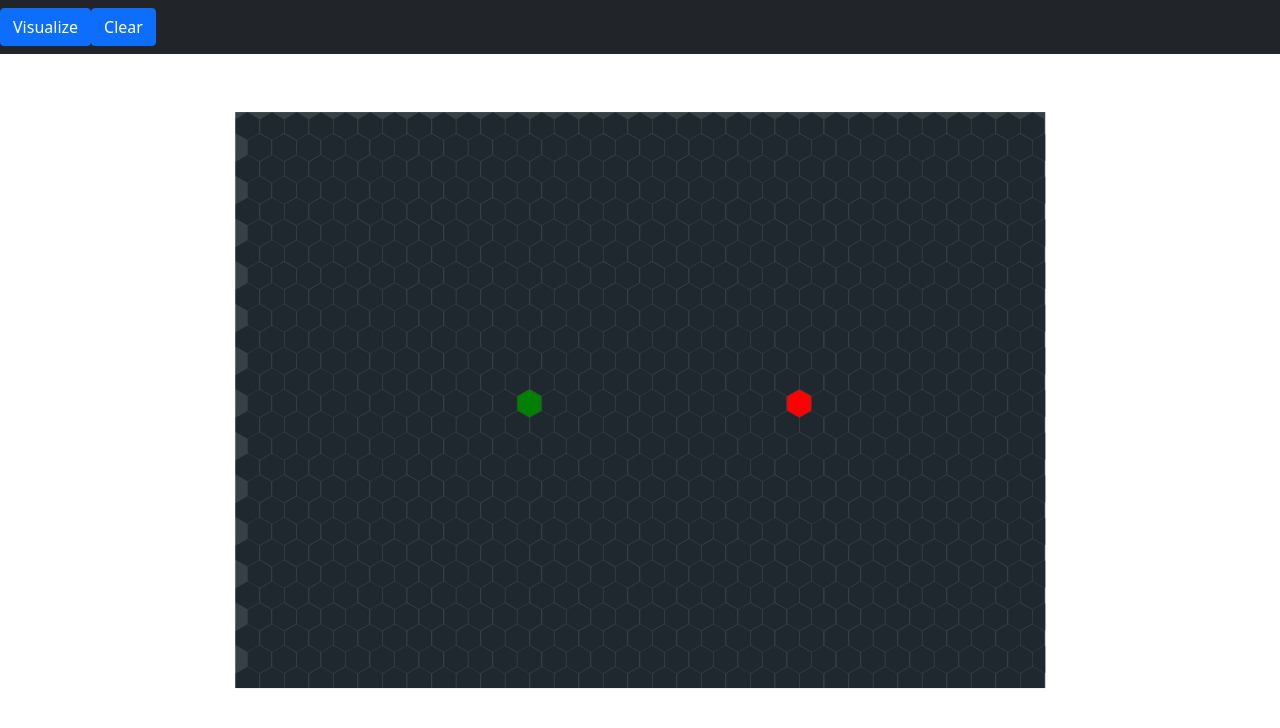
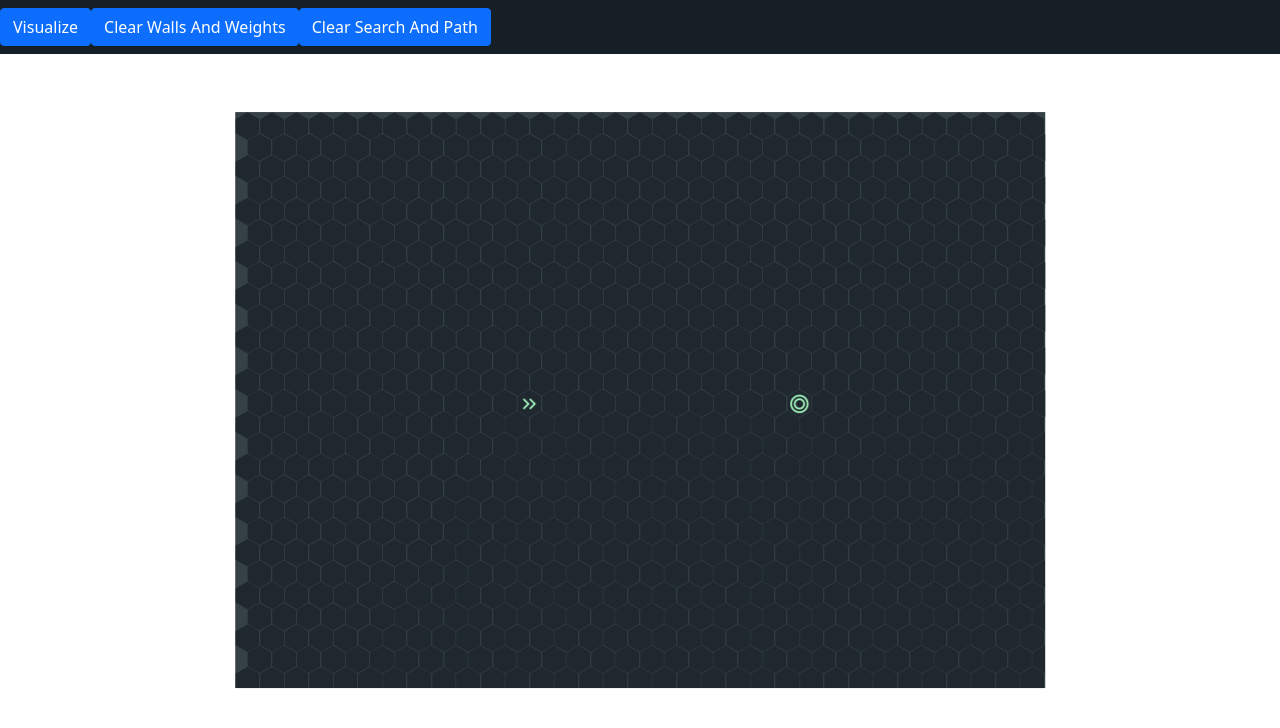
Before and after one commit to BazimAzeem/getPath, a React (Create React App) app: page / in a window 1280 px wide. Shown: the top 728 px of the page. Built offline with nearby package versions, Linux system fonts and the light colour scheme.

Commit message:
Styled grid

```diff
--- a/public/index.html
+++ b/public/index.html
@@ -31,6 +31,10 @@
       href="https://fonts.googleapis.com/css2?family=Kanit:wght@700&family=Roboto:wght@900&display=swap"
       rel="stylesheet"
     />
+    <link
+      rel="stylesheet"
+      href="https://fonts.googleapis.com/css2?family=Material+Symbols+Outlined:opsz,wght,FILL,GRAD@48,700,0,0"
+    />
   </head>
   <body>
     <noscript>You need to enable JavaScript to run this app.</noscript>
--- /dev/null
+++ b/src/NavBar.css
@@ -0,0 +1,8 @@
+@import "./constants.css";
+
+.nav-bar {
+  background-color: var(--primary-dark-color);
+  position: fixed;
+  top: 0;
+  width: 100%;
+}
--- a/src/NavBar.js
+++ b/src/NavBar.js
@@ -4,10 +4,11 @@ import { Navbar, Nav, Button } from "react-bootstrap";
 import {
   visualizeSearch,
   visualizePath,
-  clearWalls,
+  clearWallsAndWeights,
   clearSearchAndPath,
 } from "./NodeGrid";
 import { djikstra } from "./search algorithms/djikstra";
+import "./NavBar.css";
 
 // Global isVisualizing
 export var isVisualizing = false;
@@ -28,7 +29,7 @@ class NavBar extends React.Component {
   render() {
     return (
       <div>
-        <Navbar fixed="top" variant="dark" bg="dark">
+        <Navbar className="nav-bar">
           <Nav>
             <Nav.Item>
               <Button
@@ -44,7 +45,7 @@ class NavBar extends React.Component {
                     this.toggleVisualizing();
                     setTimeout(() => {
                       clearSearchAndPath();
-                    }, 10);
+                    }, 20);
                   }
                 }}
               >
@@ -54,11 +55,19 @@ class NavBar extends React.Component {
             <Nav.Item>
               <Button
                 onClick={() => {
-                  clearWalls();
+                  clearWallsAndWeights();
+                }}
+              >
+                Clear Walls And Weights
+              </Button>
+            </Nav.Item>
+            <Nav.Item>
+              <Button
+                onClick={() => {
                   clearSearchAndPath();
                 }}
               >
-                Clear
+                Clear Search And Path
               </Button>
             </Nav.Item>
           </Nav>
--- a/src/Node.css
+++ b/src/Node.css
@@ -5,18 +5,44 @@
   height: calc(var(--hexagon-width) * 1.1547);
   margin: var(--hexagon-spacing);
   display: inline-block;
-  font-size: initial;
   clip-path: polygon(0% 25%, 0% 75%, 50% 100%, 100% 75%, 100% 25%, 50% 0%);
   margin-bottom: calc(var(--hexagon-spacing) - var(--hexagon-width) * 0.2886);
   background-color: var(--primary-color);
+  overflow: hidden;
+  text-align: center;
+  -moz-user-select: -moz-none;
+  -khtml-user-select: none;
+  -webkit-user-select: none;
+  -ms-user-select: none;
+  user-select: none;
 }
 
 .node-is-start {
-  background-color: green;
+  color: var(--start-and-target-font-color);
 }
 
 .node-is-target {
-  background-color: red;
+  color: var(--start-and-target-font-color);
+}
+
+.material-symbols-outlined {
+  font-size: 1.4rem;
+  line-height: var(--hexagon-height);
+  animation: isStartOrTargetNodeAnimation 0.375s forwards;
+}
+
+@keyframes isStartOrTargetNodeAnimation {
+  25% {
+    transform: scale(0.5);
+  }
+
+  75% {
+    transform: scale(1.1);
+  }
+
+  100% {
+    transform: scale(1);
+  }
 }
 
 .node-is-wall {
@@ -28,7 +54,6 @@
 @keyframes isWallNodeAnimation {
   25% {
     transform: scale(0);
-    background-color: initial;
     border-radius: 100%;
   }
 
@@ -47,10 +72,44 @@
   }
 }
 
+.node-is-weight {
+  color: var(--weight-font-color);
+}
+
+.node-is-small-weight::after {
+  content: "5";
+}
+.node-is-medium-weight::after {
+  content: "10";
+}
+.node-is-large-weight::after {
+  content: "25";
+}
+
+.node-is-weight::after {
+  font-size: 0;
+  font-family: "Kanit", sans-serif;
+  opacity: 0.25;
+  line-height: var(--hexagon-height);
+  animation: isWeightNodeAnimation 0.375s forwards;
+}
+
+@keyframes isWeightNodeAnimation {
+  25% {
+    font-size: 0;
+  }
+
+  75% {
+    font-size: calc(var(--weight-font-size) * 1.1);
+  }
+
+  100% {
+    font-size: var(--weight-font-size);
+  }
+}
+
 .node-is-visited {
-  animation-name: isVisitedNodeAnimation;
-  animation-duration: 1.5s;
-  animation-fill-mode: forwards;
+  animation: isVisitedNodeAnimation 1.5s forwards;
 }
 
 @keyframes isVisitedNodeAnimation {
@@ -65,7 +124,7 @@
   }
 
   75% {
-    transform: scale(1.075);
+    transform: scale(1.1);
     background-color: var(--secondary-accent-color);
   }
 
@@ -76,15 +135,14 @@
 }
 
 .node-is-path {
-  animation-name: isPathNodeAnimation;
-  animation-duration: 1s;
-  animation-fill-mode: forwards;
+  animation: isPathNodeAnimation 1.5s forwards;
 }
 
 @keyframes isPathNodeAnimation {
   25% {
     transform: scale(0);
-    background-color: initial;
+    background-color: var(--primary-accent-color);
+    color: var(--path-font-color);
     border-radius: 100%;
   }
 
@@ -93,52 +151,13 @@
   }
 
   75% {
-    transform: scale(1.075);
+    transform: scale(1.1);
     background-color: var(--quaternary-accent-color);
   }
 
   100% {
     transform: scale(1.0625);
     background-color: var(--tertiary-accent-color);
+    color: var(--path-font-color);
   }
 }
-
-.node-is-weight {
-  overflow: hidden;
-}
-
-.node-is-weight p {
-  color: var(--weight-font-color);
-  font-size: var(--weight-font-size);
-  font-family: "Kanit", sans-serif;
-  letter-spacing: normal;
-  line-height: var(--hexagon-height);
-  text-align: center;
-  overflow: hidden;
-  -moz-user-select: -moz-none;
-  -khtml-user-select: none;
-  -webkit-user-select: none;
-  -ms-user-select: none;
-  user-select: none;
-  animation-name: isWeightNodeAnimation;
-  animation-duration: 0.375s;
-  animation-fill-mode: forwards;
-}
-
-@keyframes isWeightNodeAnimation {
-  0% {
-    font-size: calc(var(--weight-font-size) * 0);
-  }
-
-  25% {
-    font-size: calc(var(--weight-font-size) * 0);
-  }
-
-  75% {
-    font-size: calc(var(--weight-font-size) * 1.075);
-  }
-
-  100% {
-    font-size: calc(var(--weight-font-size) * 1);
-  }
-}
--- a/src/Node.js
+++ b/src/Node.js
@@ -1,5 +1,6 @@
 import React from "react";
 import "./Node.css";
+import { isVisualizing } from "./NavBar";
 
 // Global
 var isMakingWall = false;
@@ -10,6 +11,9 @@ var isMovingStart = false;
 var isMovingTarget = false;
 window.addEventListener("mouseup", () => {
   isMakingWall = false;
+  isMakingSmallWeight = false;
+  isMakingMediumWeight = false;
+  isMakingLargeWeight = false;
 });
 
 var keysPressed = {};
@@ -45,6 +49,9 @@ class Node extends React.Component {
     this.predecessor = null;
 
     this.wasWall = false;
+    this.wasSmallWeight = false;
+    this.wasMediumWeight = false;
+    this.wasLargeWeight = false;
 
     this.handleMouseDown = this.handleMouseDown.bind(this);
     this.handleMouseEnter = this.handleMouseEnter.bind(this);
@@ -68,26 +75,39 @@ class Node extends React.Component {
   }
 
   toggleWall() {
+    if (this.state.isSmallWeight) this.toggleSmallWeight();
+    else if (this.state.isMediumWeight) this.toggleMediumWeight();
+    else if (this.state.isLargeWeight) this.toggleLargeWeight();
     this.setState({ isWall: !this.state.isWall });
-    this.weight = this.weight === Infinity ? 1 : Infinity;
+    this.weight = this.weight === Infinity ? 2.5 : Infinity;
   }
 
   toggleSmallWeight() {
+    if (this.state.isWall) this.toggleWall();
+    else if (this.state.isMediumWeight) this.toggleMediumWeight();
+    else if (this.state.isLargeWeight) this.toggleLargeWeight();
     this.setState({ isSmallWeight: !this.state.isSmallWeight });
-    this.weight = this.weight === 5 ? 1 : 5;
+    this.weight = this.weight === 5 ? 2.5 : 5;
   }
 
   toggleMediumWeight() {
+    if (this.state.isWall) this.toggleWall();
+    else if (this.state.isSmallWeight) this.toggleSmallWeight();
+    else if (this.state.isLargeWeight) this.toggleLargeWeight();
     this.setState({ isMediumWeight: !this.state.isMediumWeight });
-    this.weight = this.weight === 10 ? 1 : 10;
+    this.weight = this.weight === 10 ? 2.5 : 10;
   }
 
   toggleLargeWeight() {
+    if (this.state.isWall) this.toggleWall();
+    else if (this.state.isSmallWeight) this.toggleSmallWeight();
+    else if (this.state.isMediumWeight) this.toggleMediumWeight();
     this.setState({ isLargeWeight: !this.state.isLargeWeight });
-    this.weight = this.weight === 25 ? 1 : 25;
+    this.weight = this.weight === 25 ? 2.5 : 25;
   }
 
   handleMouseDown() {
+    if (!isVisualizing) {
       if (this.state.isStart) {
         isMovingStart = true;
       } else if (this.state.isTarget) {
@@ -118,6 +138,7 @@ class Node extends React.Component {
         isMakingWall = true;
       }
     }
+  }
 
   handleMouseEnter() {
     if (isMovingStart) {
@@ -125,12 +146,30 @@ class Node extends React.Component {
       if (this.state.isWall) {
         this.toggleWall();
         this.wasWall = true;
+      } else if (this.state.isSmallWeight) {
+        this.toggleSmallWeight();
+        this.wasSmallWeight = true;
+      } else if (this.state.isMediumWeight) {
+        this.toggleMediumWeight();
+        this.wasMediumWeight = true;
+      } else if (this.state.isLargeWeight) {
+        this.toggleLargeWeight();
+        this.wasLargeWeight = true;
       }
     } else if (isMovingTarget) {
       this.setState({ isTarget: true });
       if (this.state.isWall) {
         this.toggleWall();
         this.wasWall = true;
+      } else if (this.state.isSmallWeight) {
+        this.toggleSmallWeight();
+        this.wasSmallWeight = true;
+      } else if (this.state.isMediumWeight) {
+        this.toggleMediumWeight();
+        this.wasMediumWeight = true;
+      } else if (this.state.isLargeWeight) {
+        this.toggleLargeWeight();
+        this.wasLargeWeight = true;
       }
     } else if (
       isMakingSmallWeight &&
@@ -156,16 +195,22 @@ class Node extends React.Component {
     if (isMovingStart) {
       this.setState({ isStart: false });
       if (this.wasWall) this.toggleWall();
+      else if (this.wasSmallWeight) this.toggleSmallWeight();
+      else if (this.wasMediumWeight) this.toggleMediumWeight();
+      else if (this.wasLargeWeight) this.toggleLargeWeight();
     } else if (isMovingTarget) {
       this.setState({ isTarget: false });
       if (this.wasWall) this.toggleWall();
+      else if (this.wasSmallWeight) this.toggleSmallWeight();
+      else if (this.wasMediumWeight) this.toggleMediumWeight();
+      else if (this.wasLargeWeight) this.toggleLargeWeight();
     }
   }
 
   handleMouseUp() {
     isMakingWall = false;
-    isMovingStart = false;
-    isMovingTarget = false;
+    if (!this.state.isTarget) isMovingStart = false;
+    if (!this.state.isStart) isMovingTarget = false;
     isMakingSmallWeight = false;
     isMakingMediumWeight = false;
     isMakingLargeWeight = false;
@@ -179,12 +224,16 @@ class Node extends React.Component {
           (this.state.isStart ? " node-is-start" : "") +
           (this.state.isTarget ? " node-is-target" : "") +
           (this.state.isWall ? " node-is-wall" : "") +
+          (this.state.isSmallWeight
+            ? " node-is-weight node-is-small-weight"
+            : "") +
+          (this.state.isMediumWeight
+            ? " node-is-weight node-is-medium-weight"
+            : "") +
+          (this.state.isLargeWeight
+            ? " node-is-weight node-is-large-weight"
+            : "") +
           (this.state.isVisited ? " node-is-visited" : "") +
-          (this.state.isSmallWeight ||
-          this.state.isMediumWeight ||
-          this.state.isLargeWeight
-            ? " node-is-weight"
-            : "") +
           (this.state.isPath ? " node-is-path" : "")
         }
         onMouseDown={this.handleMouseDown}
@@ -195,14 +244,16 @@ class Node extends React.Component {
           console.log(this.props, this.state);
         }}
       >
-        {this.state.isSmallWeight ? (
-          <p>5</p>
-        ) : this.state.isMediumWeight ? (
-          <p>10</p>
-        ) : this.state.isLargeWeight ? (
-          <p>25</p>
+        {this.state.isStart ? (
+          <span class="material-symbols-outlined">
+            keyboard_double_arrow_right
+          </span>
+        ) : this.state.isTarget ? (
+          <span className="material-symbols-outlined">
+            nest_thermostat_gen_3
+          </span>
         ) : (
-          ""
+          <></>
         )}
       </div>
     );
--- a/src/NodeGrid.js
+++ b/src/NodeGrid.js
@@ -95,7 +95,7 @@ function getNode(row, col, rows, cols, nodeRef) {
 }
 
 var searchTimeDelay = 20;
-var pathTimeDelay = 20;
+var pathTimeDelay = 40;
 
 export async function visualizeSearch(searchAlgorithm) {
   var visitedNodeRefs = searchAlgorithm(nodeRefGrid);
@@ -144,10 +144,16 @@ function iteratePath(i, pathNodeRefs) {
   });
 }
 
-export function clearWalls() {
+export function clearWallsAndWeights() {
   for (const nodeRefArray of nodeRefGrid) {
     for (const nodeRef of nodeRefArray) {
       if (nodeRef.current.state.isWall) nodeRef.current.toggleWall();
+      else if (nodeRef.current.state.isSmallWeight)
+        nodeRef.current.toggleSmallWeight();
+      else if (nodeRef.current.state.isMediumWeight)
+        nodeRef.current.toggleMediumWeight();
+      else if (nodeRef.current.state.isLargeWeight)
+        nodeRef.current.toggleLargeWeight();
     }
   }
 }
```
Also changed, not shown: src/constants.css (+5 -2 lines). Lines whose indentation alone changed are shown as unchanged.
